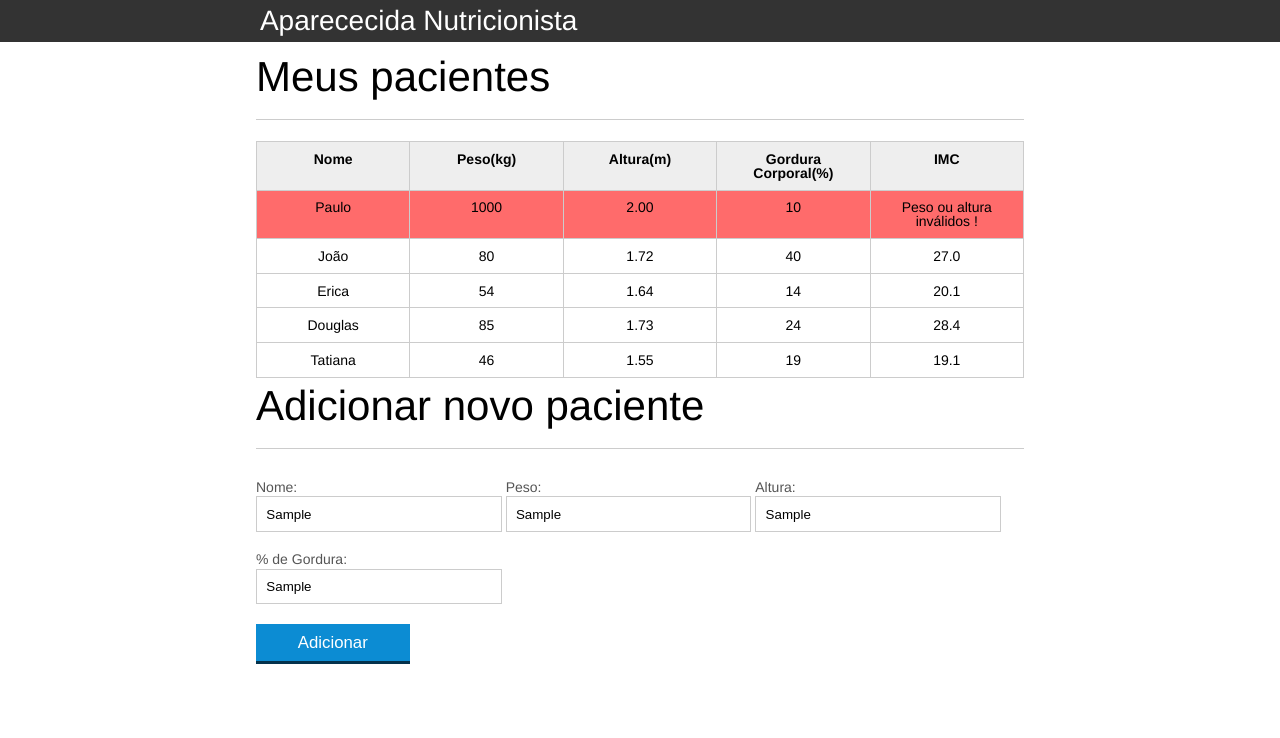
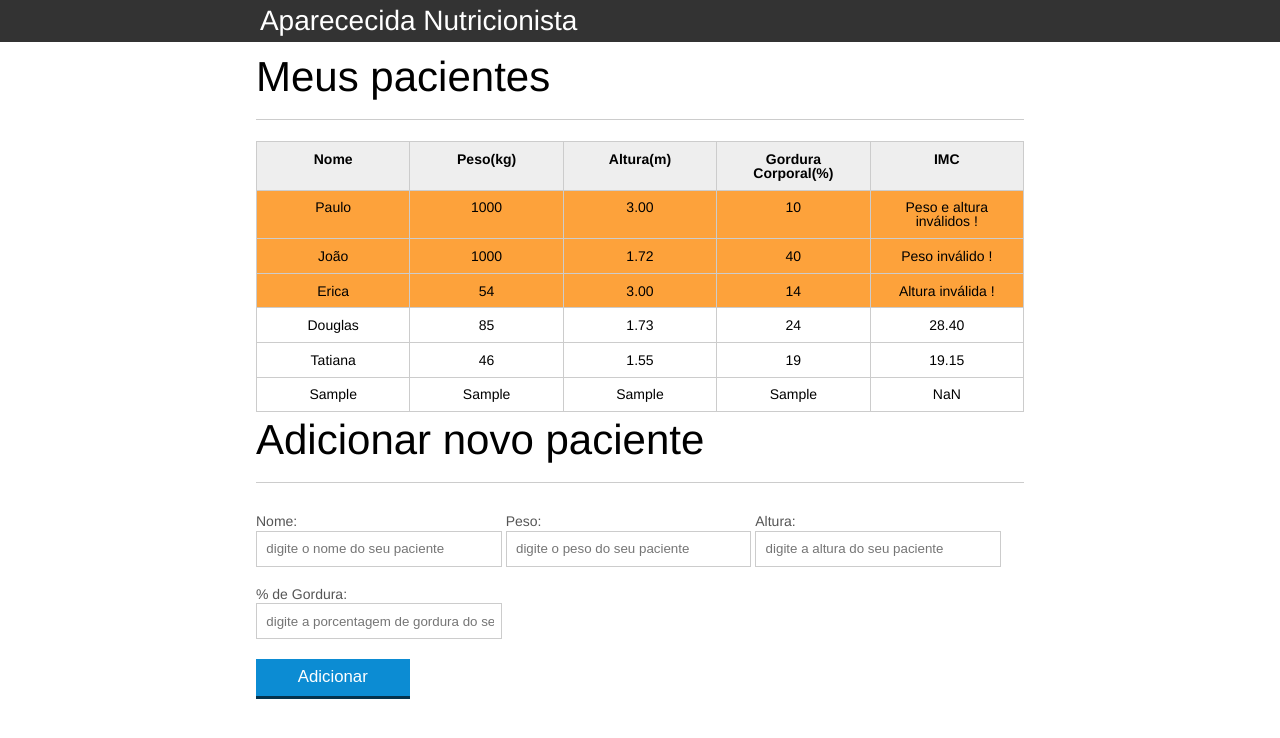
Before and after one commit to Thiago-developments/Iniciando-em-JavaScript, a plain HTML site: page index.html in a window 1280 px wide. Both pictures are taken after typing "Sample", "Sample", "Sample", "Sample" into the empty fields and a click on the button "Adicionar". Drawn offline with Linux system fonts and the light colour scheme.

Commit message:
Organizando o código e acrescentando mais validações
- Fracionando o código em diferentes arquivos
- Utilizando de funções
- Jogando informações do formulário para a tabela

```diff
--- a/css/index.css
+++ b/css/index.css
@@ -133,5 +133,5 @@ button[disabled=disabled], button:disabled {
 	border: 1px solid red;
 }
 .paciente-invalido{
-	background-color: rgb(255, 107, 107);
+	background-color: rgb(253, 162, 59);
 }
--- a/index.html
+++ b/index.html
@@ -34,14 +34,14 @@
 					<tr class="paciente" id="primeiro-paciente">
 						<td class="info-nome">Paulo</td>
 						<td class="info-peso">1000</td>
-						<td class="info-altura">2.00</td>
+						<td class="info-altura">3.00</td>
 						<td class="info-gordura">10</td>
 						<td class="info-imc">0</td>
 					</tr>
 
 					<tr class="paciente">
 						<td class="info-nome">João</td>
-						<td class="info-peso">80</td>
+						<td class="info-peso">1000</td>
 						<td class="info-altura">1.72</td>
 						<td class="info-gordura">40</td>
 						<td class="info-imc">0</td>
@@ -50,7 +50,7 @@
 					<tr class="paciente">
 						<td class="info-nome">Erica</td>
 						<td class="info-peso">54</td>
-						<td class="info-altura">1.64</td>
+						<td class="info-altura">3.00</td>
 						<td class="info-gordura">14</td>
 						<td class="info-imc">0</td>
 					</tr>
@@ -76,7 +76,7 @@
 		<!-- ... -->
 		<section class="container">
 			<h2 id="titulo-form">Adicionar novo paciente</h2>
-			<form>
+			<form id="form-adiciona">
 				<div class="grupo">
 					<label for="nome">Nome:</label>
 					<input id="nome" name="nome" type="text" placeholder="digite o nome do seu paciente" class="campo">
@@ -101,7 +101,8 @@
 			</form>
 		</section>
 	</main>
-	<script src="./js/principal.js"></script>
+	<script src="./js/calcula-imc.js"></script>
+	<script src="./js/form.js"></script>
 </body>
 
 </html>
--- /dev/null
+++ b/js/calcula-imc.js
@@ -0,0 +1,59 @@
+//querySelector indica onde as informações devem ser buscadas dentro de seus contextos.
+//textContent manipula especificamente o conteúdo buscando ou inserindo-o
+var titulo = document.querySelector(".titulo");
+titulo.textContent = "Aparececida Nutricionista";
+const pacientes = document.querySelectorAll(".paciente");
+
+for (let i = 0; i < pacientes.length; i++) {
+  let paciente = pacientes[i];
+  let peso = paciente.querySelector(".info-peso").textContent;
+  let altura = paciente.querySelector(".info-altura").textContent;
+  let pesoValido = validaPeso(peso);
+  let alturaValida = validaAltura(altura);
+  console.log(altura);
+  console.log(validaAltura(altura));
+  console.log(peso);
+  console.log(validaPeso(peso));
+
+  if (pesoValido == false && alturaValida == false) {
+    paciente.querySelector(".info-imc").textContent =
+      "Peso e altura inválidos !";
+    paciente.classList.add("paciente-invalido");
+  } else if (alturaValida == false) {
+    paciente.querySelector(".info-imc").textContent = "Altura inválida !";
+    paciente.classList.add("paciente-invalido");
+  } else if (pesoValido == false) {
+    paciente.querySelector(".info-imc").textContent = "Peso inválido !";
+    paciente.classList.add("paciente-invalido");
+  }else{
+    let imc = calculaImc(peso, altura);
+    pacientes[i].querySelector(".info-imc").textContent = imc;
+  }
+  /*if (peso <= 0 || peso >= 800 || altura <= 0 || altura >= 3) {
+    paciente.querySelector(".info-imc").textContent = "Peso ou altura inválidos !";
+    paciente.classList.add("paciente-invalido");
+  } else {
+    let imc = calculaImc(peso, altura);
+    pacientes[i].querySelector(".info-imc").textContent = imc;
+  }*/
+}
+function validaPeso(peso) {
+  if (peso > 0 && peso < 800) {
+    return true;
+  } else {
+    return false;
+  }
+}
+function validaAltura(altura) {
+  if (altura > 0 && altura < 3) {
+    return true;
+  } else {
+    return false;
+  }
+}
+
+function calculaImc(peso, altura) {
+  let imc = (peso / (altura * altura)).toFixed(2);
+
+  return imc;
+}
--- /dev/null
+++ b/js/form.js
@@ -0,0 +1,50 @@
+var adicionapaciente = document.querySelector("#adicionar-paciente");
+adicionapaciente.addEventListener("click", function (event) {
+  event.preventDefault();
+
+  var form = document.querySelector("#form-adiciona");
+
+  var paciente = obtemPacienteDoFormulario(form);
+
+  var pacienteTr = montaTr(paciente);
+
+  // Adiciona o paciente na tabela
+  var tabela = document.querySelector("#tabela-pacientes");
+
+  tabela.appendChild(pacienteTr);
+
+  form.reset();
+});
+
+function obtemPacienteDoFormulario(form) {
+  var paciente = {
+    nome: form.nome.value,
+    peso: form.peso.value,
+    altura: form.altura.value,
+    gordura: form.gordura.value,
+    imc: calculaImc(form.peso.value, form.altura.value),
+  };
+
+  return paciente;
+}
+
+function montaTr(paciente) {
+  var pacienteTr = document.createElement("tr");
+  pacienteTr.classList.add("paciente");
+
+  pacienteTr.appendChild(montaTd(paciente.nome, "info-nome"));
+  pacienteTr.appendChild(montaTd(paciente.peso, "info-peso"));
+  pacienteTr.appendChild(montaTd(paciente.altura, "info-altura"));
+  pacienteTr.appendChild(montaTd(paciente.gordura, "info-gordura"));
+  pacienteTr.appendChild(montaTd(paciente.imc, "info-imc"));
+
+  return pacienteTr;
+}
+
+function montaTd(dado, classe) {
+  var td = document.createElement("td");
+  td.textContent = dado;
+  td.classList.add(classe);
+
+  return td;
+}
--- a/js/principal.js
+++ /dev/null
@@ -1,27 +0,0 @@
-//querySelector indica onde as informações devem ser buscadas dentro de seus contextos.
-//textContent manipula especificamente o conteúdo buscando ou inserindo-o
-var titulo = document.querySelector(".titulo");
-titulo.textContent = "Aparececida Nutricionista";
-var pacientes = document.querySelectorAll(".paciente");
-
-for (let i = 0; i < pacientes.length; i++) {
-
-  let paciente = pacientes[i];
-  let peso = paciente.querySelector(".info-peso").textContent;
-  let altura = paciente.querySelector(".info-altura").textContent;
-
-  if (peso <= 0 || peso >= 800 || altura <= 0 || altura >= 3) {
-    paciente.querySelector(".info-imc").textContent = "Peso ou altura inválidos !";
-    paciente.classList.add("paciente-invalido");
-  } else {
-    let imc = (peso / (altura * altura)).toFixed(1);
-    pacientes[i].querySelector(".info-imc").textContent = imc;
-  }
-}
-console.log(peso);
-
-var adicionapaciente = document.querySelector("#adicionar-paciente");
-adicionapaciente.addEventListener("click",function(event){
-    event.preventDefault();
-    console.log("Botão pressionado");
-} )
```
